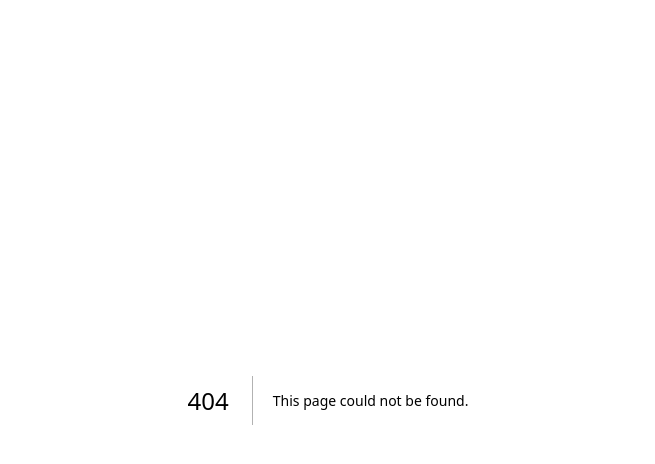
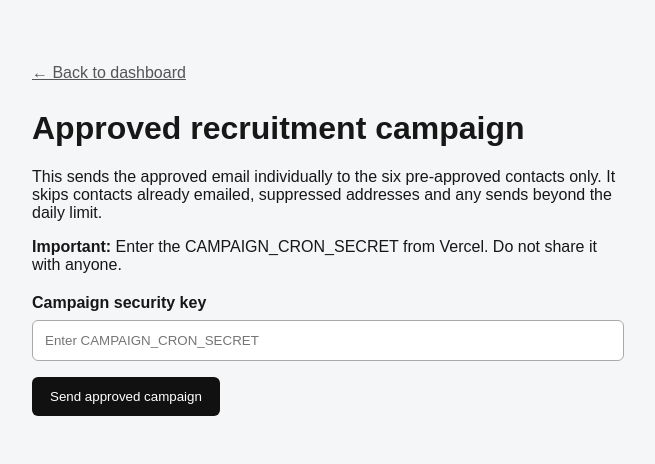
Before and after one commit to olowoyot1/Mailoutreach, a Next.js app: page /campaign-send in a window 1280 px wide. Before the commit this address had no page. Shown: the top 464 px of the page, without its empty margins (312-967 px from the left). Built offline with nearby package versions, Linux system fonts and the light colour scheme.

Commit message:
Add protected UI for sending approved recruitment campaign

```diff
--- /dev/null
+++ b/src/app/campaign-send/page.tsx
@@ -0,0 +1,58 @@
+"use client";
+
+import { useState } from "react";
+
+type Result = { email: string; status: string; detail?: string };
+
+export default function CampaignSendPage() {
+  const [secret, setSecret] = useState("");
+  const [busy, setBusy] = useState(false);
+  const [results, setResults] = useState<Result[] | null>(null);
+  const [error, setError] = useState("");
+
+  async function send(event: React.FormEvent<HTMLFormElement>) {
+    event.preventDefault();
+    if (!window.confirm("Send the previously approved partnership email individually to the six approved recruitment contacts?")) return;
+    setBusy(true);
+    setError("");
+    setResults(null);
+    try {
+      const response = await fetch("/api/send-approved-campaign", {
+        method: "POST",
+        headers: { authorization: "Bearer " + secret },
+      });
+      const data = await response.json();
+      if (!response.ok) setError(data.error || "Campaign request failed.");
+      else setResults(data.results || []);
+    } catch {
+      setError("Could not reach the campaign sender. Please try again.");
+    } finally {
+      setBusy(false);
+      setSecret("");
+    }
+  }
+
+  return (
+    <main style={{ maxWidth: 640, margin: "40px auto", padding: 24, fontFamily: "Arial, sans-serif" }}>
+      <a href="/" style={{ color: "#555" }}>← Back to dashboard</a>
+      <h1 style={{ marginTop: 28 }}>Approved recruitment campaign</h1>
+      <p>This sends the approved email individually to the six pre-approved contacts only. It skips contacts already emailed, suppressed addresses and any sends beyond the daily limit.</p>
+      <p><strong>Important:</strong> Enter the CAMPAIGN_CRON_SECRET from Vercel. Do not share it with anyone.</p>
+      <form onSubmit={send}>
+        <label htmlFor="secret" style={{ display: "block", fontWeight: 600, margin: "20px 0 8px" }}>Campaign security key</label>
+        <input id="secret" type="password" required autoComplete="off" value={secret}
+          onChange={event => setSecret(event.target.value)}
+          placeholder="Enter CAMPAIGN_CRON_SECRET"
+          style={{ width: "100%", boxSizing: "border-box", padding: 12, border: "1px solid #aaa", borderRadius: 6 }} />
+        <button type="submit" disabled={busy} style={{ marginTop: 16, padding: "12px 18px", border: 0, borderRadius: 6, background: "#111", color: "#fff", cursor: busy ? "wait" : "pointer" }}>
+          {busy ? "Sending approved emails…" : "Send approved campaign"}
+        </button>
+      </form>
+      {error && <p role="alert" style={{ marginTop: 20, color: "#b71c1c" }}>{error}</p>}
+      {results && <section style={{ marginTop: 24 }}>
+        <h2>Campaign results</h2>
+        <ul>{results.map(item => <li key={item.email}>{item.email}: <strong>{item.status.replaceAll("_", " ")}</strong>{item.detail ? " — " + item.detail : ""}</li>)}</ul>
+      </section>}
+    </main>
+  );
+}
```
